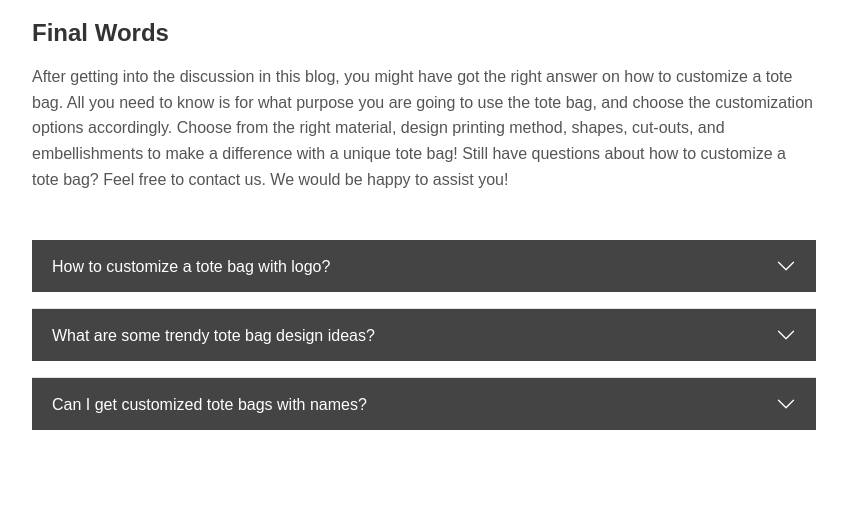
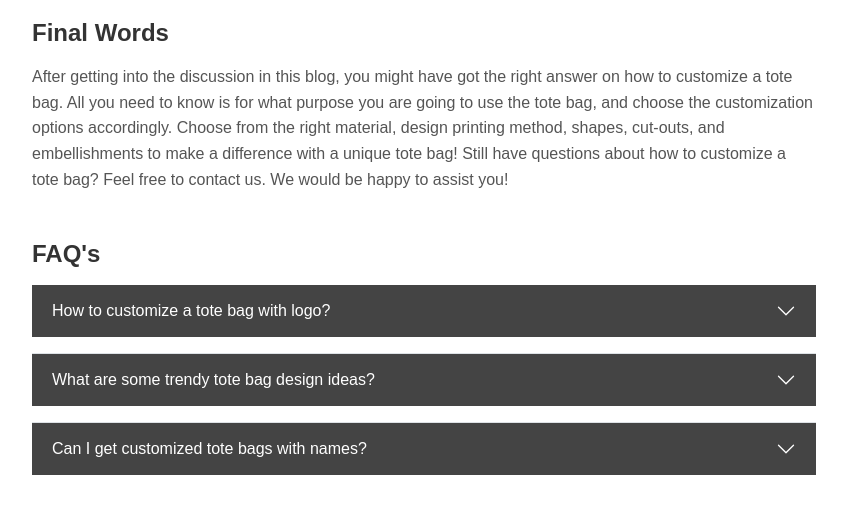
Before and after one commit to codingspeak/newsite, a PHP site: page /single-blog.php in a window 1280 px wide. Shown: the part 4128-4637 px from the top of the page, without its empty margins (392-1239 px from the left). Run offline with PHP 8.4, Linux system fonts and the light colour scheme.

Commit message:
single-blog-up

```diff
--- a/css/single-blog.css
+++ b/css/single-blog.css
@@ -152,6 +152,9 @@
     }
 
     /* faq */
+    .faq-heading{
+        font-weight: bold;
+    }
     .accordion-button {
   background-color: #444;
   color: #fff;
--- a/single-blog.php
+++ b/single-blog.php
@@ -137,6 +137,7 @@
         </section>
 
         <section>
+            <h2 class="faq-heading">FAQ's</h2>
             <div class="accordion accordion-flush" id="accordionFlushExample">
                 <div class="accordion-item">
                     <h2 class="accordion-header" id="flush-headingOne">
```
